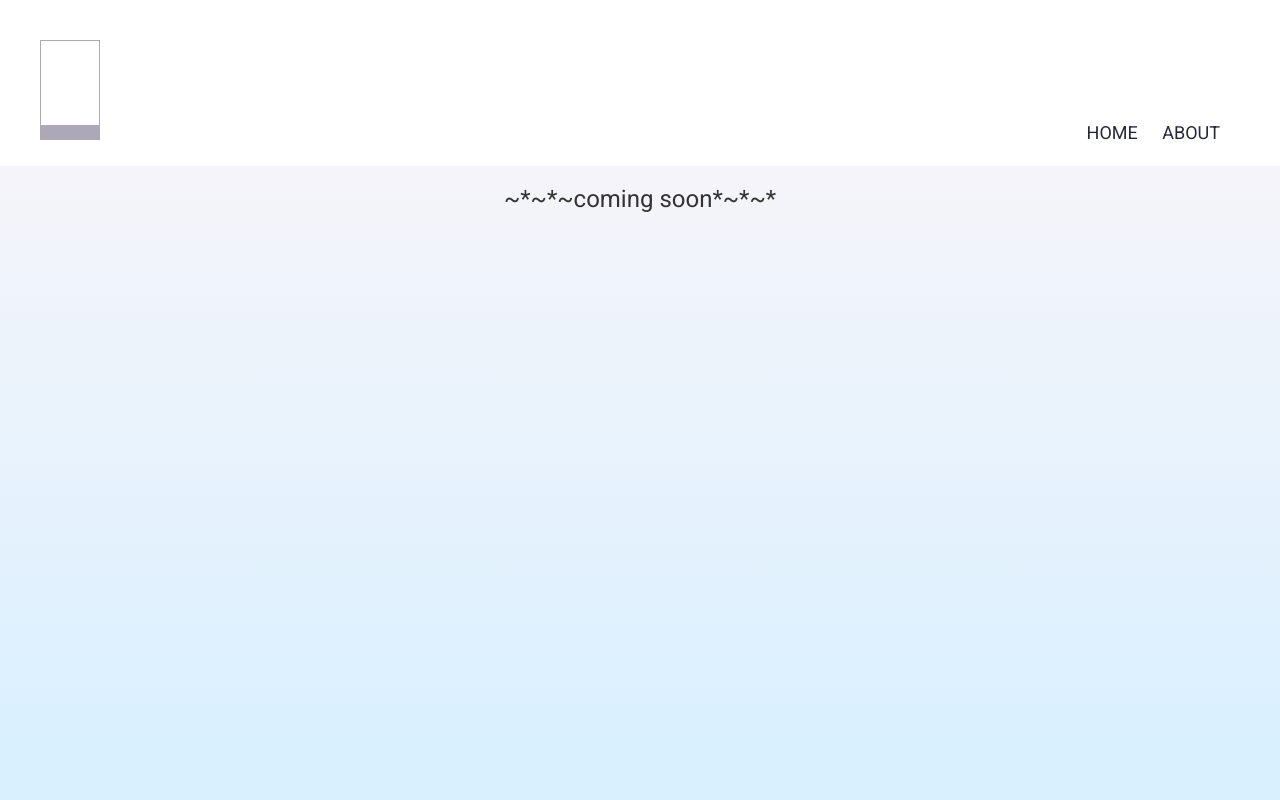
After one commit to gmharrison/publication_project, a Django app: page /zine in a window 1280 px wide. The commit adds this page. Run offline with Django 3.2, Linux system fonts and the light colour scheme; some libraries are stand-ins or nearby versions; some web fonts are replaced.

Commit message:
added main zine page

```diff
--- a/journal/static/journal/css/components/_base.scss
+++ b/journal/static/journal/css/components/_base.scss
@@ -1 +1,2 @@
 @import 'lines';
+@import 'navigation';
--- /dev/null
+++ b/journal/static/journal/css/components/_navigation.scss
@@ -0,0 +1,25 @@
+.nav-container{
+  background: white;
+  width: 100%;
+  padding: 120px 50px 10px 50px;
+}
+
+.zine-navbar{
+  @include subheader-text(#27273B);
+  list-style: none;
+  text-transform: uppercase;
+  text-align: right;
+
+  li{
+    display: inline-block;
+    padding: 0 10px;
+  }
+
+  a{
+    color: $body-text;
+
+    &:hover{
+      color: $body-text;
+    }
+  }
+}
--- a/journal/static/journal/css/main.css
+++ b/journal/static/journal/css/main.css
@@ -15,6 +15,26 @@
   border-bottom: 15px solid #ACA8B8;
   top: 40px;
   left: 40px; }
+
+.nav-container {
+  background: white;
+  width: 100%;
+  padding: 120px 50px 10px 50px; }
+
+.zine-navbar {
+  font-size: 18px;
+  color: #27273B;
+  font-family: 'Roboto', sans-serif;
+  list-style: none;
+  text-transform: uppercase;
+  text-align: right; }
+  .zine-navbar li {
+    display: inline-block;
+    padding: 0 10px; }
+  .zine-navbar a {
+    color: #27273B; }
+    .zine-navbar a:hover {
+      color: #27273B; }
 
 .main-image-container {
   height: 410px;
@@ -75,4 +95,18 @@
       color: white;
       text-transform: lowercase; }
 
+#main-zine-body {
+  background: #FDF5F8;
+  background: -webkit-linear-gradient(-90deg, #FDF5F8, #D7F0FF);
+  background: linear-gradient(180deg, #FDF5F8, #D7F0FF);
+  height: 100vh;
+  position: relative; }
+
+.main-content-section {
+  text-align: center;
+  font-family: 'Roboto', sans-serif; }
+
+a:hover {
+  text-decoration: none; }
+
 /*# sourceMappingURL=main.css.map */
--- a/journal/static/journal/css/main.scss
+++ b/journal/static/journal/css/main.scss
@@ -9,3 +9,9 @@
 
 //Pages//
 @import 'pages/home';
+@import 'pages/main_zine';
+
+//Global Styles//
+a:hover{
+  text-decoration: none;
+}
--- a/journal/static/journal/css/modules/_mixins.scss
+++ b/journal/static/journal/css/modules/_mixins.scss
@@ -30,3 +30,9 @@
   font-weight: 100;
   font-family: 'Roboto', sans-serif;
 }
+
+@mixin subheader-text($color){
+  font-size: 18px;
+  color: $color;
+  font-family: 'Roboto', sans-serif;
+}
--- a/journal/static/journal/css/modules/_variables.scss
+++ b/journal/static/journal/css/modules/_variables.scss
@@ -1,2 +1,3 @@
 $purple-gray: #ACA8B8;
+$body-text: #27273B;
 $landing-line: 1px solid #ACA8B8;
--- /dev/null
+++ b/journal/static/journal/css/pages/_main_zine.scss
@@ -0,0 +1,10 @@
+#main-zine-body{
+  @include linear-gradient(#FDF5F8, #D7F0FF);
+  height: 100vh;
+  position: relative;
+}
+
+.main-content-section{
+  text-align: center;
+  font-family: 'Roboto', sans-serif;
+}
--- a/journal/templates/index.html
+++ b/journal/templates/index.html
@@ -11,6 +11,6 @@
 
 {% block main_landing_text %}
     <div class="main-text-container">
-        <h3><a href="">take me</a></h3>
+        <h3><a href="{% url 'main-zine' %}">take me</a></h3>
     </div>
 {% endblock %}
--- a/journal/templates/landing_base.html
+++ b/journal/templates/landing_base.html
@@ -14,14 +14,16 @@
     </script>
   </head>
     <!-- Main Content -->
-    <body id="landing-body">
-        {% block main_landing_section %}
+    {% block main_landing_section %}
+        <body id="landing-body">
             <div class="main-landing-section">
-                <div class="logo-container">
-                    <div class="logo">
+                {% block logo_container %}
+                    <div class="logo-container">
+                        <div class="logo">
 
+                        </div>
                     </div>
-                </div>
+                {% endblock %}
                 <div class="description-text">
                     <p>This is where our wonderful and fantastic collective description will go</p>
                 </div>
@@ -42,6 +44,6 @@
                     </div>
                 </div>
             </div>
-        {% endblock %}
-    </body>
+        </body>
+    {% endblock %}
 </html>
--- /dev/null
+++ b/journal/templates/main_zine.html
@@ -0,0 +1,28 @@
+{% extends 'landing_base.html' %}
+{% load static from staticfiles %}
+
+{% block main_landing_section %}
+    <body id="main-zine-body">
+        <div class="nav-container">
+            {% block logo_container %}
+                {{ block.super }}
+            {% endblock %}
+            <div class="nav-section">
+                <ul class="zine-navbar">
+                    <li><a href="{% url 'main-zine' %}">Home</a></li>
+                    <li><a href="">About</a></li>
+                </ul>
+            </div>
+        </div>
+
+        <div class="main-content-section">
+            <div class="container">
+                <div class="row">
+                    <div class="col-md-12">
+                        <h3>~*~*~coming soon*~*~*</h3>
+                    </div>
+                </div>
+            </div>
+        </div>
+    </body>
+{% endblock %}
--- a/journal/urls.py
+++ b/journal/urls.py
@@ -5,5 +5,6 @@ from django.views.static import serve
 
 urlpatterns = [
     url(r'^$', views.HomePageView.as_view(), name='home'),
-    url(r'^static/(?P<path>.*)$', serve, {'document_root': settings.STATIC_ROOT})
+    url(r'^static/(?P<path>.*)$', serve, {'document_root': settings.STATIC_ROOT}),
+    url(r'^zine', views.MainZineView.as_view(), name='main-zine'),
 ]
--- a/journal/views.py
+++ b/journal/views.py
@@ -9,5 +9,10 @@ from django.shortcuts import render
 
 from django.views.generic.base import TemplateView
 
+
 class HomePageView(TemplateView):
     template_name = "index.html"
+
+
+class MainZineView(TemplateView):
+    template_name = "main_zine.html"
--- a/zine/settings.py
+++ b/zine/settings.py
@@ -16,7 +16,6 @@ import dj_database_url
 BASE_DIR = os.path.dirname(os.path.dirname(os.path.abspath(__file__)))
 
 SECRET_KEY = os.environ['SECRET_KEY']
-
 AWS_STORAGE_BUCKET_NAME = 'thejournalapp'
 AWS_ACCESS_KEY_ID = os.environ['AWS_ACCESS_KEY_ID']
 AWS_SECRET_ACCESS_KEY = os.environ['AWS_SECRET_ACCESS_KEY']
```
Also changed, not shown: 1 other file.
